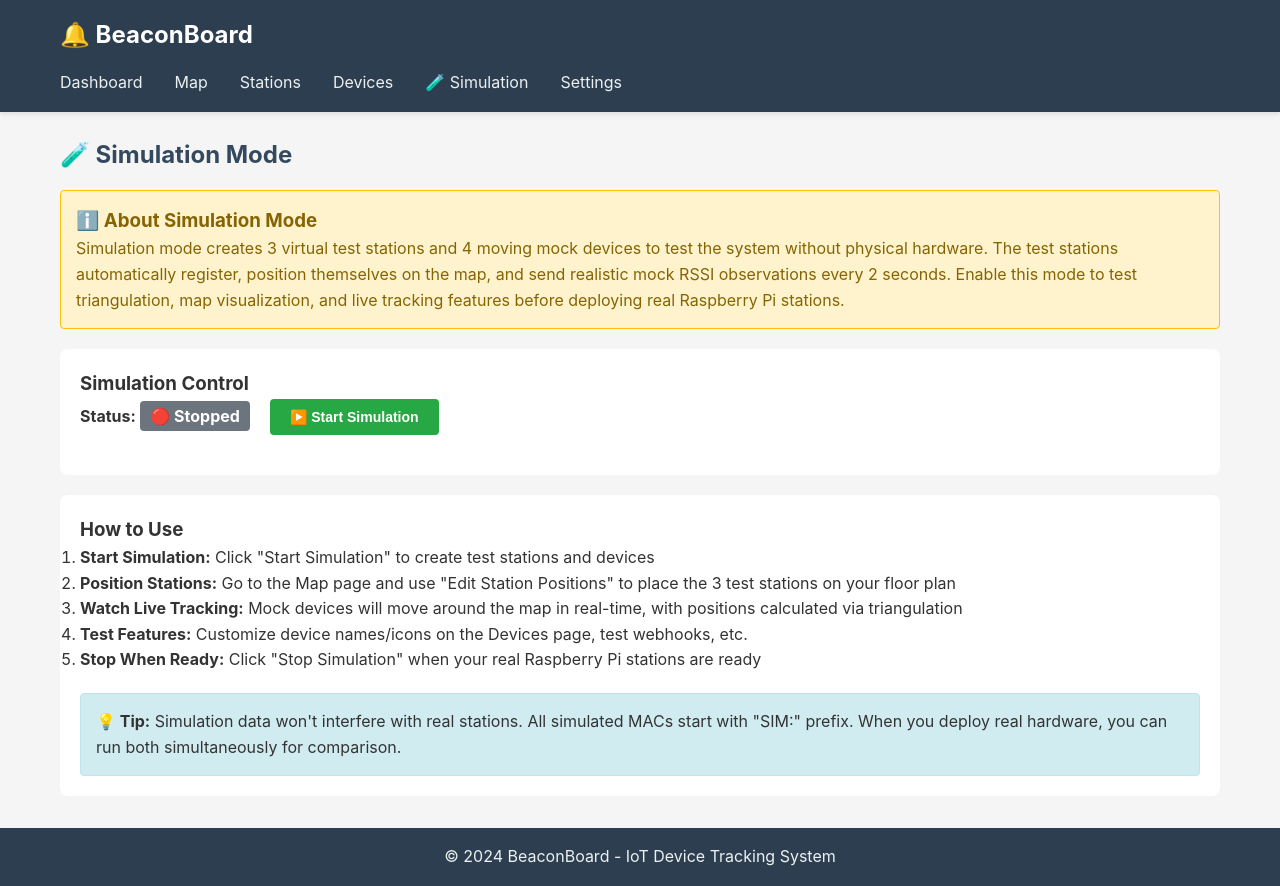
After one commit to yurnam/BeaconBoard, a Flask app: page /simulation in a window 1280 px wide. The commit adds this page. Run offline with Flask 3, Linux system fonts and the light colour scheme; data that the repository does not hold is empty; some libraries are stand-ins or nearby versions.

Commit message:
Add simulation mode with 3 test stations and mock data generation
- New simulator.py module with SimulationWorker class
- 3 test stations that auto-register and position themselves
- 4 mock devices that move around and generate realistic RSSI data
- Background thread sends observations every 2 seconds
- New /simulation page with start/stop controls
- API endpoints: /api/v1/simulation/start, /stop, /status, /info
- Devices simulate movement with velocity and wall bouncing
- RSSI calculated using inverse path-loss model with noise
- All simulated MACs prefixed with "SIM:" for easy identification
- Can run alongside real stations without interference
- Added 🧪 Simulation link to navigation bar

Co-authored-by: yurnam <25354628+yurnam@users.noreply.github.com>

```diff
--- a/api/__init__.py
+++ b/api/__init__.py
@@ -3,4 +3,4 @@ from flask import Blueprint
 
 api_bp = Blueprint('api', __name__, url_prefix='/api/v1')
 
-from . import stations, observations, devices, webhooks
+from . import stations, observations, devices, webhooks, simulation
--- /dev/null
+++ b/api/simulation.py
@@ -0,0 +1,78 @@
+"""API endpoints for controlling simulation mode"""
+from flask import jsonify, request, current_app
+from . import api_bp
+from simulator import get_simulation_worker
+import logging
+
+logger = logging.getLogger(__name__)
+
+
+@api_bp.route('/simulation/status', methods=['GET'])
+def get_simulation_status():
+    """Get current simulation status"""
+    worker = get_simulation_worker()
+    return jsonify({
+        'enabled': worker.enabled if worker else False,
+        'running': worker.thread.is_alive() if worker and worker.thread else False
+    })
+
+
+@api_bp.route('/simulation/start', methods=['POST'])
+def start_simulation():
+    """Start simulation mode"""
+    try:
+        worker = get_simulation_worker(current_app._get_current_object())
+
+        # Get server URL from request or use default
+        data = request.get_json() or {}
+        server_url = data.get('server_url', 'http://127.0.0.1:5000')
+
+        worker.start(server_url)
+
+        return jsonify({
+            'status': 'ok',
+            'message': 'Simulation started',
+            'test_stations': len(worker.TEST_STATIONS),
+            'mock_devices': len(worker.MOCK_DEVICES)
+        })
+    except Exception as e:
+        logger.error(f"Error starting simulation: {e}")
+        return jsonify({'status': 'error', 'message': str(e)}), 500
+
+
+@api_bp.route('/simulation/stop', methods=['POST'])
+def stop_simulation():
+    """Stop simulation mode"""
+    try:
+        worker = get_simulation_worker()
+        if worker:
+            worker.stop()
+
+        return jsonify({
+            'status': 'ok',
+            'message': 'Simulation stopped'
+        })
+    except Exception as e:
+        logger.error(f"Error stopping simulation: {e}")
+        return jsonify({'status': 'error', 'message': str(e)}), 500
+
+
+@api_bp.route('/simulation/info', methods=['GET'])
+def get_simulation_info():
+    """Get information about simulation configuration"""
+    worker = get_simulation_worker()
+    if not worker:
+        return jsonify({
+            'test_stations': [],
+            'mock_devices': []
+        })
+
+    return jsonify({
+        'test_stations': worker.TEST_STATIONS,
+        'mock_devices': [
+            {
+                'mac': d['mac'],
+                'protocol': d['protocol']
+            } for d in worker.MOCK_DEVICES
+        ]
+    })
--- a/routes/__init__.py
+++ b/routes/__init__.py
@@ -3,4 +3,4 @@ from flask import Blueprint
 
 routes_bp = Blueprint('routes', __name__)
 
-from . import main, stations, devices, maps
+from . import main, stations, devices, maps, simulation
--- /dev/null
+++ b/routes/simulation.py
@@ -0,0 +1,9 @@
+"""Simulation mode page route"""
+from flask import render_template
+from . import routes_bp
+
+
+@routes_bp.route('/simulation')
+def simulation():
+    """Simulation mode control page"""
+    return render_template('simulation.html')
--- a/templates/base.html
+++ b/templates/base.html
@@ -18,6 +18,7 @@
                 <li><a href="{{ url_for('routes.map_view') }}">Map</a></li>
                 <li><a href="{{ url_for('routes.stations_list') }}">Stations</a></li>
                 <li><a href="{{ url_for('routes.devices_list') }}">Devices</a></li>
+                <li><a href="{{ url_for('routes.simulation') }}">🧪 Simulation</a></li>
                 <li><a href="{{ url_for('routes.map_settings') }}">Settings</a></li>
             </ul>
         </div>
--- /dev/null
+++ b/templates/simulation.html
@@ -0,0 +1,212 @@
+{% extends "base.html" %}
+
+{% block title %}Simulation Mode - BeaconBoard{% endblock %}
+
+{% block content %}
+<h2>🧪 Simulation Mode</h2>
+
+<div style="background: #fff3cd; border: 1px solid #ffc107; border-radius: 4px; padding: 15px; margin-bottom: 20px;">
+    <h3 style="margin-top: 0; color: #856404;">ℹ️ About Simulation Mode</h3>
+    <p style="margin-bottom: 0; color: #856404;">
+        Simulation mode creates 3 virtual test stations and 4 moving mock devices to test the system without physical hardware.
+        The test stations automatically register, position themselves on the map, and send realistic mock RSSI observations every 2 seconds.
+        Enable this mode to test triangulation, map visualization, and live tracking features before deploying real Raspberry Pi stations.
+    </p>
+</div>
+
+<div style="background: white; padding: 20px; border-radius: 8px; margin-bottom: 20px;">
+    <h3>Simulation Control</h3>
+
+    <div style="display: flex; align-items: center; gap: 20px; margin-bottom: 20px;">
+        <div>
+            <strong>Status:</strong>
+            <span id="sim-status" style="padding: 5px 10px; border-radius: 4px; font-weight: bold;">Unknown</span>
+        </div>
+        <div>
+            <button id="start-btn" class="btn btn-success" onclick="startSimulation()">▶️ Start Simulation</button>
+            <button id="stop-btn" class="btn btn-danger" onclick="stopSimulation()" style="display: none;">⏹️ Stop Simulation</button>
+        </div>
+    </div>
+
+    <div id="sim-info" style="display: none; background: #f8f9fa; padding: 15px; border-radius: 4px; margin-top: 20px;">
+        <h4 style="margin-top: 0;">Active Simulation Components</h4>
+        <div style="display: grid; grid-template-columns: 1fr 1fr; gap: 20px;">
+            <div>
+                <h5>Test Stations (3)</h5>
+                <ul id="station-list"></ul>
+            </div>
+            <div>
+                <h5>Mock Devices (4)</h5>
+                <ul id="device-list"></ul>
+            </div>
+        </div>
+    </div>
+</div>
+
+<div style="background: white; padding: 20px; border-radius: 8px;">
+    <h3>How to Use</h3>
+    <ol>
+        <li><strong>Start Simulation:</strong> Click "Start Simulation" to create test stations and devices</li>
+        <li><strong>Position Stations:</strong> Go to the Map page and use "Edit Station Positions" to place the 3 test stations on your floor plan</li>
+        <li><strong>Watch Live Tracking:</strong> Mock devices will move around the map in real-time, with positions calculated via triangulation</li>
+        <li><strong>Test Features:</strong> Customize device names/icons on the Devices page, test webhooks, etc.</li>
+        <li><strong>Stop When Ready:</strong> Click "Stop Simulation" when your real Raspberry Pi stations are ready</li>
+    </ol>
+
+    <div style="background: #d1ecf1; border: 1px solid #bee5eb; border-radius: 4px; padding: 15px; margin-top: 20px;">
+        <strong>💡 Tip:</strong> Simulation data won't interfere with real stations. All simulated MACs start with "SIM:" prefix.
+        When you deploy real hardware, you can run both simultaneously for comparison.
+    </div>
+</div>
+
+<style>
+    .btn {
+        padding: 10px 20px;
+        border: none;
+        border-radius: 4px;
+        cursor: pointer;
+        font-size: 14px;
+        font-weight: bold;
+    }
+
+    .btn-success {
+        background-color: #28a745;
+        color: white;
+    }
+
+    .btn-success:hover {
+        background-color: #218838;
+    }
+
+    .btn-danger {
+        background-color: #dc3545;
+        color: white;
+    }
+
+    .btn-danger:hover {
+        background-color: #c82333;
+    }
+
+    .status-running {
+        background-color: #28a745;
+        color: white;
+    }
+
+    .status-stopped {
+        background-color: #6c757d;
+        color: white;
+    }
+</style>
+
+<script>
+    // Check status on page load
+    window.addEventListener('load', function() {
+        updateStatus();
+        loadSimulationInfo();
+
+        // Update status every 3 seconds
+        setInterval(updateStatus, 3000);
+    });
+
+    function updateStatus() {
+        fetch('/api/v1/simulation/status')
+            .then(response => response.json())
+            .then(data => {
+                const statusEl = document.getElementById('sim-status');
+                const startBtn = document.getElementById('start-btn');
+                const stopBtn = document.getElementById('stop-btn');
+                const infoDiv = document.getElementById('sim-info');
+
+                if (data.enabled && data.running) {
+                    statusEl.textContent = '🟢 Running';
+                    statusEl.className = 'status-running';
+                    startBtn.style.display = 'none';
+                    stopBtn.style.display = 'inline-block';
+                    infoDiv.style.display = 'block';
+                } else {
+                    statusEl.textContent = '🔴 Stopped';
+                    statusEl.className = 'status-stopped';
+                    startBtn.style.display = 'inline-block';
+                    stopBtn.style.display = 'none';
+                    infoDiv.style.display = 'none';
+                }
+            })
+            .catch(err => console.error('Error checking status:', err));
+    }
+
+    function loadSimulationInfo() {
+        fetch('/api/v1/simulation/info')
+            .then(response => response.json())
+            .then(data => {
+                // Populate station list
+                const stationList = document.getElementById('station-list');
+                stationList.innerHTML = '';
+                data.test_stations.forEach(station => {
+                    const li = document.createElement('li');
+                    li.textContent = `${station.name} - ${station.description}`;
+                    stationList.appendChild(li);
+                });
+
+                // Populate device list
+                const deviceList = document.getElementById('device-list');
+                deviceList.innerHTML = '';
+                data.mock_devices.forEach(device => {
+                    const li = document.createElement('li');
+                    li.innerHTML = `<code>${device.mac}</code> (${device.protocol})`;
+                    deviceList.appendChild(li);
+                });
+            })
+            .catch(err => console.error('Error loading simulation info:', err));
+    }
+
+    function startSimulation() {
+        if (!confirm('Start simulation mode? This will create 3 test stations and 4 mock devices.')) {
+            return;
+        }
+
+        fetch('/api/v1/simulation/start', {
+            method: 'POST',
+            headers: {'Content-Type': 'application/json'},
+            body: JSON.stringify({})
+        })
+        .then(response => response.json())
+        .then(data => {
+            if (data.status === 'ok') {
+                alert('✅ Simulation started! Go to the Map page to position the test stations.');
+                updateStatus();
+            } else {
+                alert('❌ Error: ' + data.message);
+            }
+        })
+        .catch(err => {
+            console.error('Error starting simulation:', err);
+            alert('❌ Error starting simulation. Check console for details.');
+        });
+    }
+
+    function stopSimulation() {
+        if (!confirm('Stop simulation mode? Test stations will stop sending data.')) {
+            return;
+        }
+
+        fetch('/api/v1/simulation/stop', {
+            method: 'POST',
+            headers: {'Content-Type': 'application/json'},
+            body: JSON.stringify({})
+        })
+        .then(response => response.json())
+        .then(data => {
+            if (data.status === 'ok') {
+                alert('✅ Simulation stopped.');
+                updateStatus();
+            } else {
+                alert('❌ Error: ' + data.message);
+            }
+        })
+        .catch(err => {
+            console.error('Error stopping simulation:', err);
+            alert('❌ Error stopping simulation. Check console for details.');
+        });
+    }
+</script>
+{% endblock %}
```
Also changed, not shown: simulator.py (added, +224 -0 lines).
